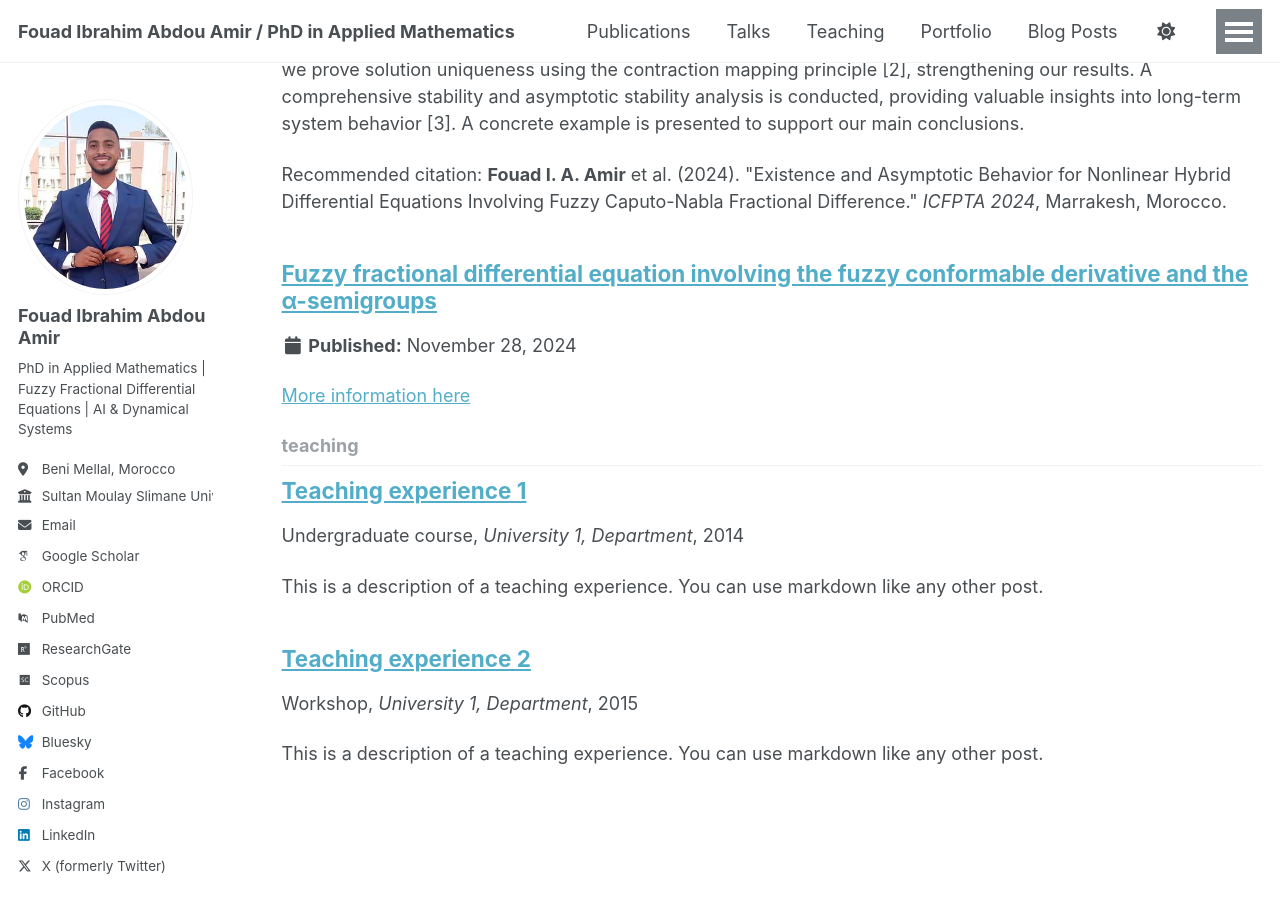
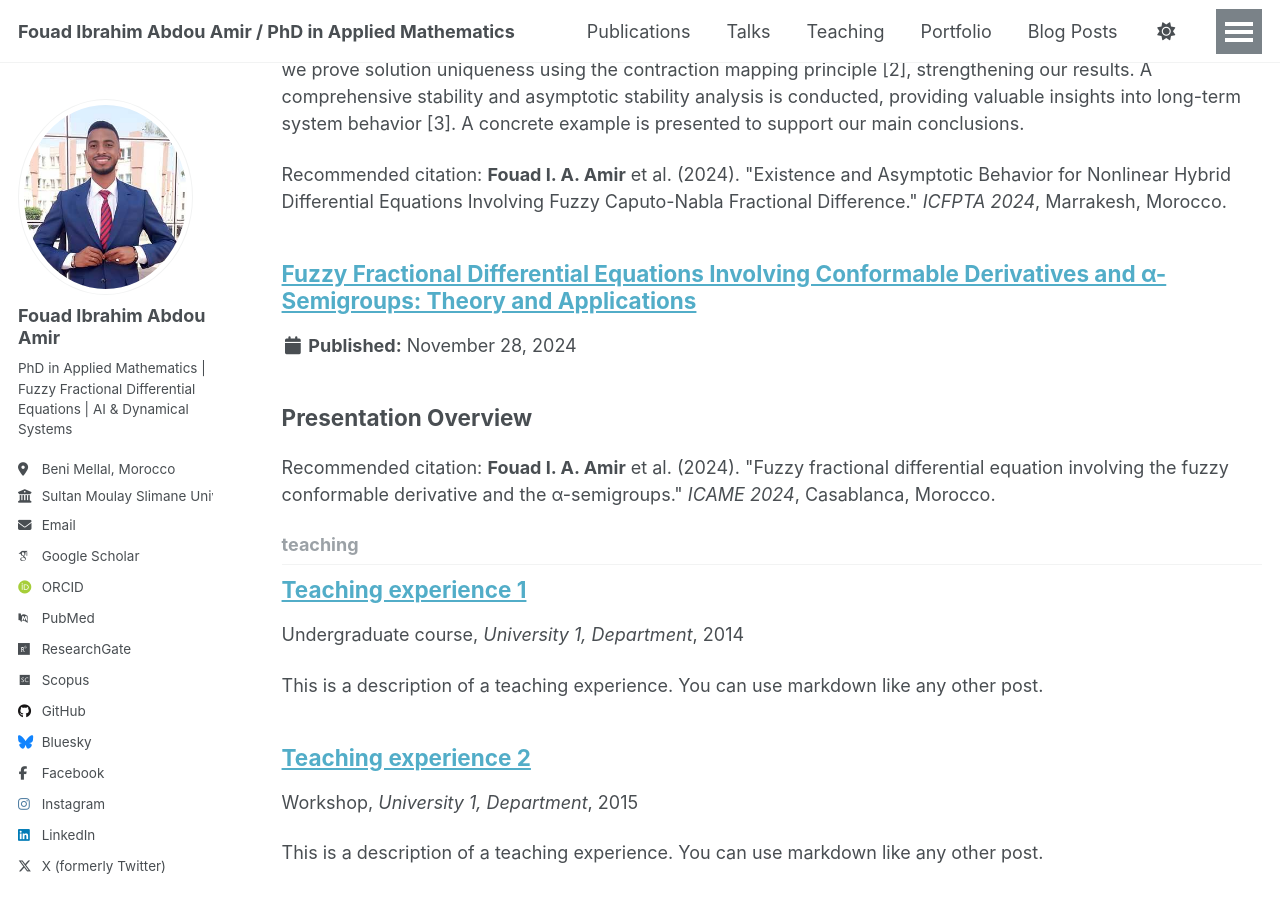
Before and after one commit to fouad-ibrahimabdouamir/fouad-ibrahim.github.io, a Jekyll site: the page built from _pages/collection-archive.html, in a window 1280 px wide and 900 px high, scrolled down 8743 px. Built offline with Jekyll 4.4.1, drawn with Linux system fonts in a browser that asks for light colours; some web fonts are replaced; a script that is not in the unit is left out.

Commit message:
Update 2024-11-28-icame.md

````diff
--- a/_talks/2024-11-28-icame.md
+++ b/_talks/2024-11-28-icame.md
@@ -1,5 +1,5 @@
 ---
-title: "Fuzzy fractional differential equation involving the fuzzy conformable derivative and the α-semigroups"
+title: "Fuzzy Fractional Differential Equations Involving Conformable Derivatives and α-Semigroups: Theory and Applications"
 collection: talks
 type: "Conference Presentation"
 permalink: /talks/2024-11-28-icame
@@ -7,10 +7,34 @@ venue: "International Conference on Applied Mathematics, Modeling and Engineerin
 date: 2024-11-28
 location: "Casablanca, Morocco"
 event_url: "https://icame24.sciencesconf.org/583541"
-status: "Accepted for oral presentation"  # À mettre à jour après la conférence
-slides: "/files/ICAME'24.pdf"  # À ajouter après l'événement
+status: "Accepted for oral presentation"
+slides: "/files/ICAME'24.pdf"
+citation: '<b>Fouad I. A. Amir</b> et al. (2024). &quot;Fuzzy fractional differential equation involving the fuzzy conformable derivative and the α-semigroups.&quot; <i>ICAME 2024</i>, Casablanca, Morocco.'
+related_paper: "/publication/2024-scientific-world-journal"
 ---
 
-[More information here](https://icame24.sciencesconf.org/583541)
+## Presentation Overview
 
-Presentation of our work combining fuzzy conformable derivatives with semigroup theory to solve fractional differential equations. This approach provides new insights for modeling complex dynamical systems with uncertainty parameters.
+This work introduces novel analytical methods for solving fuzzy fractional differential equations by combining:
+
+1. **Fuzzy conformable derivatives** with generalized Hukuhara differentiability
+2. **α-semigroup theory** for solution construction
+3. **Fixed-point theorems** for existence/uniqueness proofs
+
+## Key Contributions
+
+- New theoretical framework for fuzzy fractional operators
+- Stability analysis of solutions under uncertainty
+- Applications to:
+  - Complex dynamical systems
+  - Engineering systems with variable parameters
+  - Biological systems modeling
+
+[View conference details](https://icame24.sciencesconf.org/583541) | [Download slides](/files/ICAME'24.pdf)
+
+## Mathematical Framework
+
+The system considers equations of the form:
+
+```math
+D^{α}_FΨ(τ) = AΨ(τ) ⊕ Φ(τ,Ψ(τ))
````
